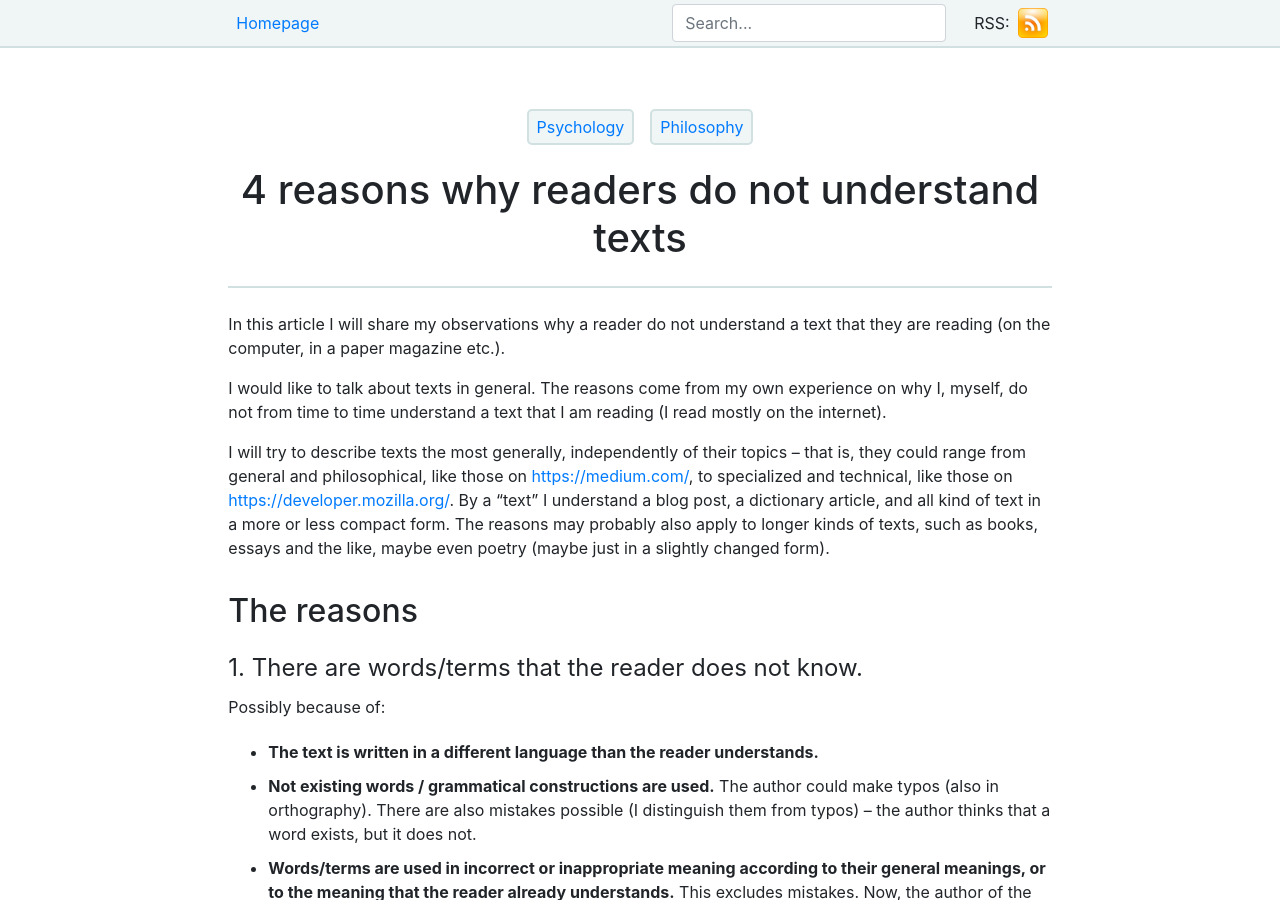
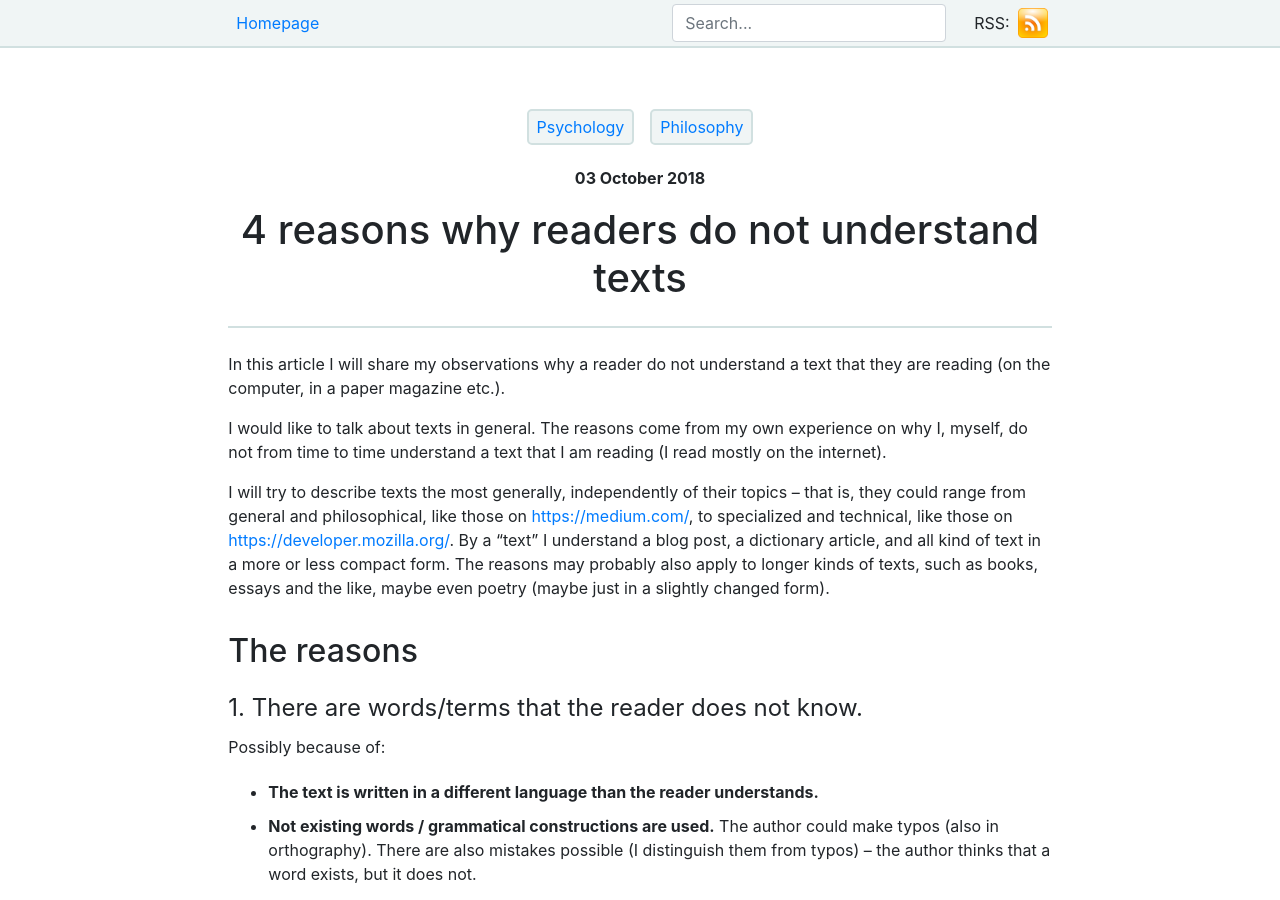
Before and after one commit to DevSilv/DevSilv.github.io, a Jekyll site: the page built from _posts/2018/10/03/2018-10-03-4-reasons-why-readers-do-not-understand-texts.md, in a window 1280 px wide and 900 px high. Built offline with Jekyll 4.4.1, drawn with Linux system fonts in a browser that asks for light colours.

Commit message:
Add displaying date to article

```diff
--- a/_layouts/post.html
+++ b/_layouts/post.html
@@ -13,6 +13,7 @@ layout: page
         {% endfor %}
         {% endif %}
     </ul>
+    <p class="text-center font-weight-bold">{{ page.date | date_to_long_string }}</p>
     <h1 class="text-center mb-4 pb-4 mt-3" style="border-bottom: 2px solid #d1e0e0;">{{ page.title }}</h1>
     {{ content }}
 </article>
```
